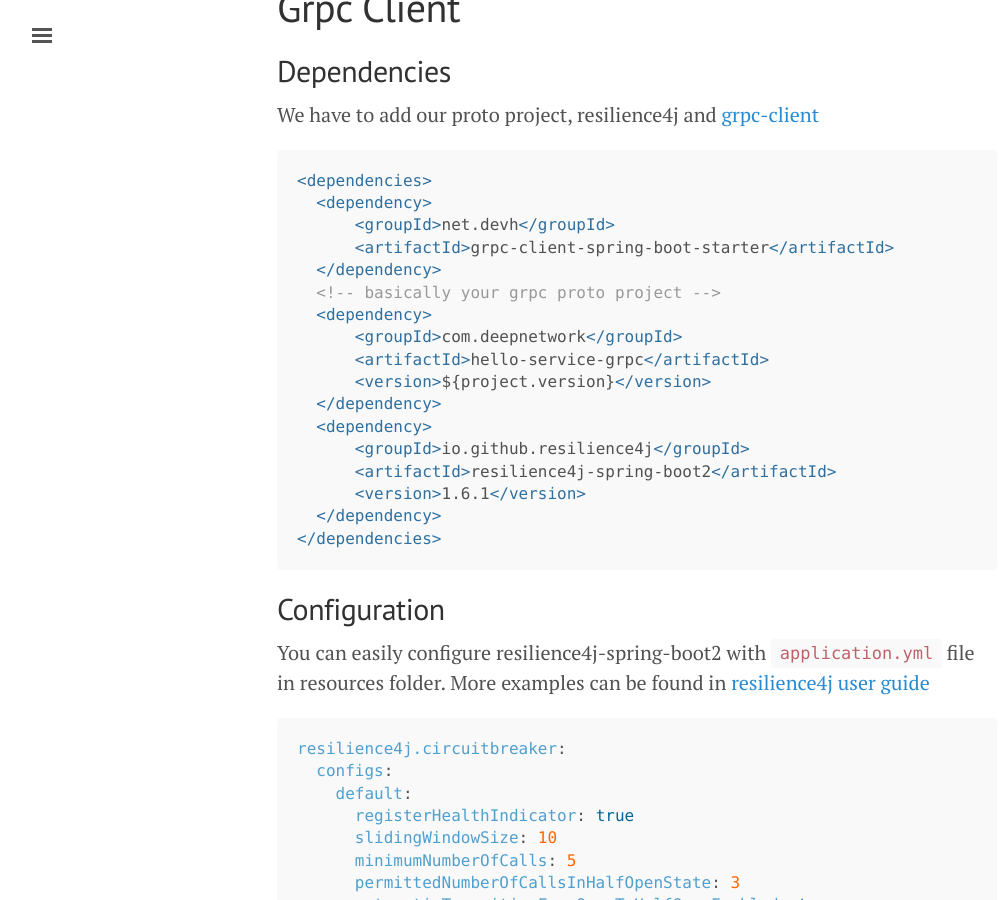
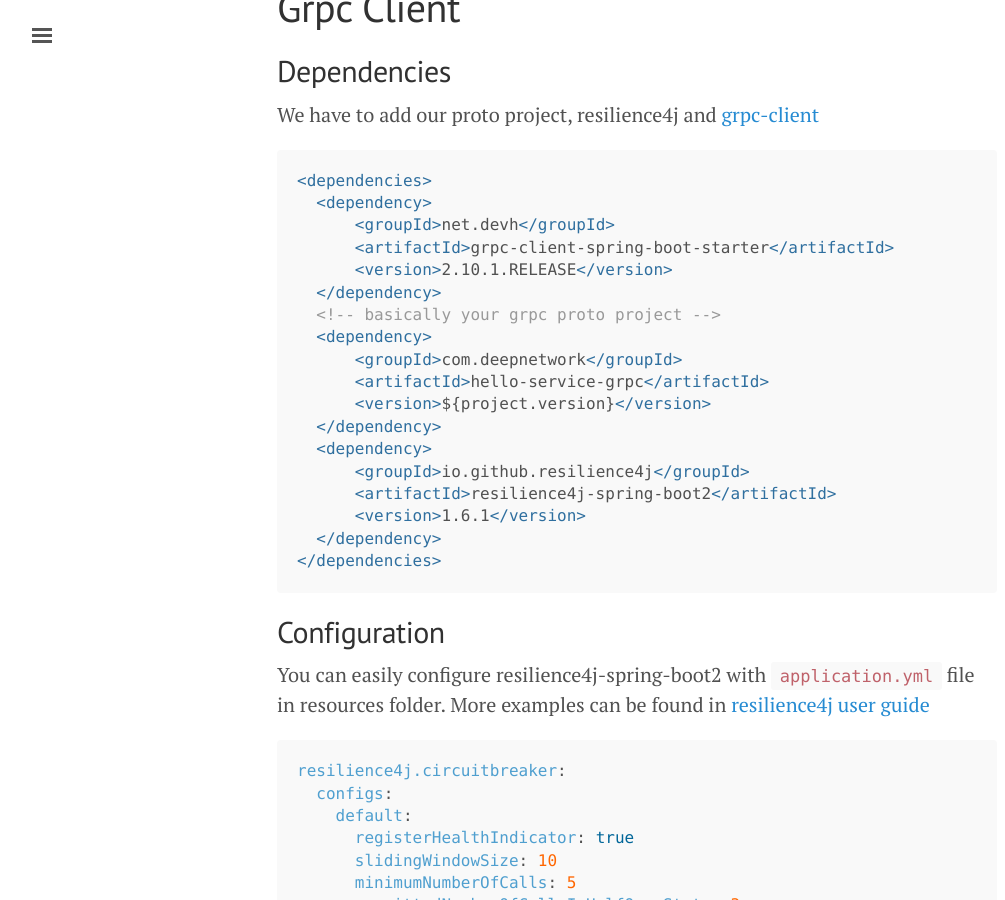
Before and after one commit to deepnetworkgmbh/blog, a Jekyll site: the page built from _posts/2020-12-17-Resilience4j-grpc.md, in a window 1280 px wide and 900 px high, scrolled down 3076 px. Shown: the whole window, without its empty margins (3-1008 px from the left). Built offline with Jekyll 4.4.1, drawn with Linux system fonts in a browser that asks for light colours; nearby versions of some CDN libraries.

Commit message:
added version to gprc-client too

```diff
--- a/_posts/2020-12-17-Resilience4j-grpc.md
+++ b/_posts/2020-12-17-Resilience4j-grpc.md
@@ -115,6 +115,7 @@ We have to add our proto project, resilience4j and [grpc-client](https://github.
   <dependency>
       <groupId>net.devh</groupId>
       <artifactId>grpc-client-spring-boot-starter</artifactId>
+      <version>2.10.1.RELEASE</version>
   </dependency>
   <!-- basically your grpc proto project -->
   <dependency>
```
